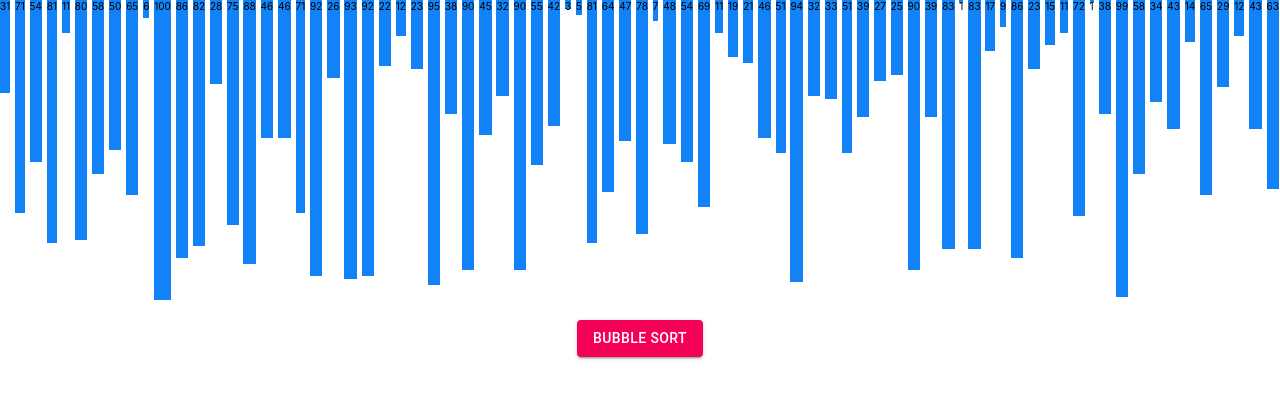
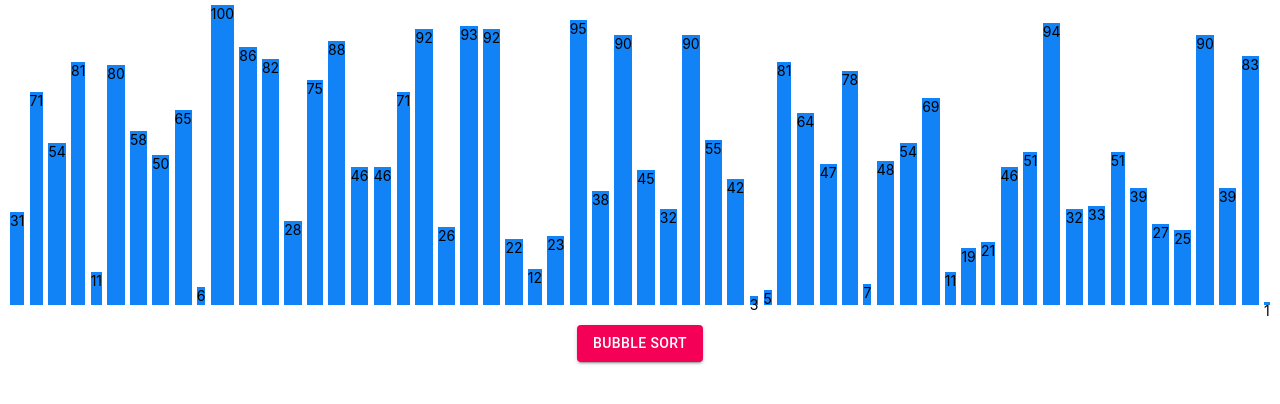
Before and after one commit to lucifer2355/sorting-visualizer, a React (Create React App) app: page / in a window 1280 px wide. Shown: the top 404 px of the page. Built offline with nearby package versions, Linux system fonts and the light colour scheme.

Commit message:
finish bubble sort

```diff
--- a/src/components/CreateArray.jsx
+++ b/src/components/CreateArray.jsx
@@ -10,7 +10,7 @@ const CreateArray = (props) => {
 
   const genrateArray = useCallback(async () => {
     let rndArray = [];
-    for (let i = 1; i <= 80; i++) {
+    for (let i = 1; i <= 60; i++) {
       rndArray.push(Math.floor(Math.random() * 100) + 1);
     }
     await dispatch(createArrayAction.createArray(rndArray));
@@ -27,7 +27,7 @@ const CreateArray = (props) => {
           key={index}
           className='arrlist__item'
           style={{
-            height: item * 3,
+            height: `${item * 3}px`,
             background: props.index.includes(index) ? "#f66d12" : "#1283f6",
           }}
         >
--- a/src/sass/base/_base.scss
+++ b/src/sass/base/_base.scss
@@ -5,3 +5,7 @@
   padding: 0;
   box-sizing: inherit;
 }
+
+.app {
+  padding: 5px 10px;
+}
--- a/src/sass/components/_array-list.scss
+++ b/src/sass/components/_array-list.scss
@@ -1,8 +1,9 @@
 .arrlist {
   display: flex;
   justify-content: space-between;
+  align-items: flex-end;
 
   &__item {
-    font-size: 10px;
+    font-size: 14px;
   }
 }
```
